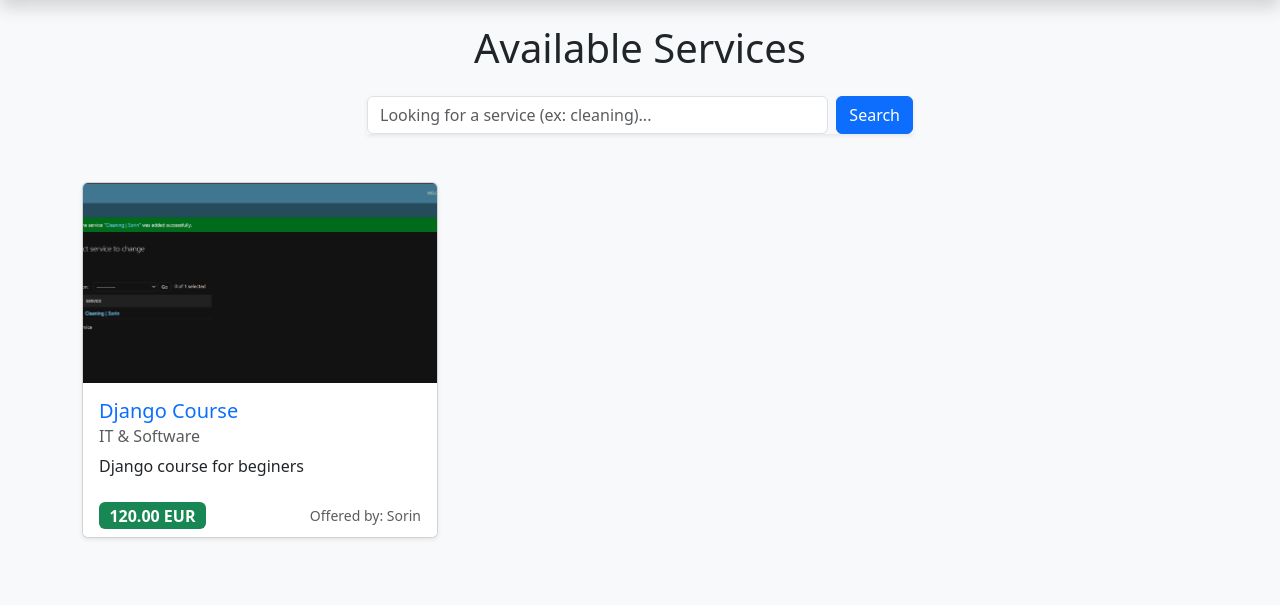
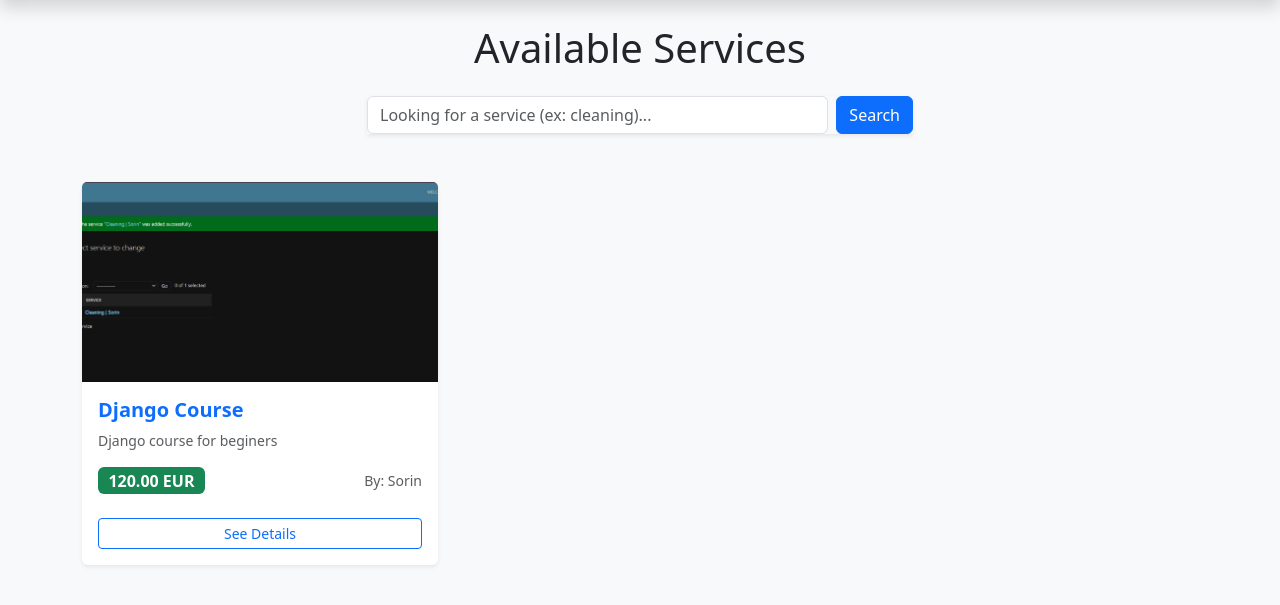
Before and after one commit to Sori678/online-service-marketplace, a Django app: page / in a window 1280 px wide. Shown: the part 56-661 px from the top of the page. Run offline with Django 5.2, Linux system fonts and the light colour scheme; data comes from the database, SQL or seed files in the repository; both versions use the stored data as it was after the commit.

Commit message:
Fixed errors and styled images, and card

```diff
--- a/marketplace/forms.py
+++ b/marketplace/forms.py
@@ -4,4 +4,4 @@ from .models import Service
 class ServiceForm(forms.ModelForm):
     class Meta:
         model = Service
-        fields = ['title', 'description', 'category', 'price','image']
+        fields = ['title', 'description', 'category', 'price', 'image']
--- a/marketplace/templates/marketplace/services.html
+++ b/marketplace/templates/marketplace/services.html
@@ -14,38 +14,36 @@
         </form>
     </div>
 </div>
-<div class="row">
+<div class="row row-cols-1 row-cols-md-3 g-4">
     {% for service in services %}
-    <div class="col-md-4 mb-4">
-        <div class="card h-100 shadow-sm">
-            {% if service.image %}
-            <img src="{{ service.image.url }}" class="card-img-top" alt="{{ service.title }}"
-                style="height: 200px; object-fit: cover;">
-            {% else %}
-            <img src="https://via.placeholder.com/300x200?text=Fara+Imagine" class="card-img-top" alt="Fara imagine">
-            {% endif %}
+    <div class="col">
+        <div class="card h-100 shadow-sm border-0">
+            <div style="height: 200px; overflow: hidden; background-color: #f8f9fa;">
+                {% if service.image %}
+                <img src="{{ service.image.url }}" class="card-img-top" alt="{{ service.title }}"
+                    style="height: 100%; width: 100%; object-fit: cover;">
+                {% else %}
+                <div class="d-flex align-items-center justify-content-center h-100 text-muted">
+                    <span>No Image</span>
+                </div>
+                {% endif %}
+            </div>
+
             <div class="card-body">
-                <h5 class="card-title">
-                    <a href="{% url 'service_detail' service.id %}" class="text-decoration-none text-primary">
-                        {{ service.title }}
-                    </a>
-                </h5>
-                <h6 class="card-subtitle mb-2 text-muted">{{ service.get_category_display }}</h6>
-                <p class="card-text">{{ service.description|truncatewords:20 }}</p>
+                <h5 class="card-title text-primary fw-bold">{{ service.title }}</h5>
+                <p class="card-text text-muted small">{{ service.description|truncatechars:80 }}</p>
+                <div class="d-flex justify-content-between align-items-center mt-3">
+                    <span class="badge bg-success fs-6">{{ service.price }} EUR</span>
+                    <small class="text-muted">By: {{ service.provider.username }}</small>
+                </div>
             </div>
-            <div class="card-footer bg-white border-top-0">
-                <div class="d-flex justify-content-between align-items-center">
-                    <span class="badge bg-success fs-6">{{ service.price }} EUR</span>
-                    <small class="text-muted">Offered by: {{ service.provider.username }}</small>
-                </div>
+            <div class="card-footer bg-transparent border-0 pb-3">
+                <a href="{% url 'service_detail' service.id %}" class="btn btn-outline-primary btn-sm w-100">See Details</a>
             </div>
         </div>
     </div>
     {% empty %}
-    <div class="col-12">
-        <div class="alert alert-info text-center">There are currently no services listed.</div>
-    </div>
+    <p class="text-center w-100">There are currently no services matching your search.</p>
     {% endfor %}
 </div>
-</div>
 {% endblock %}
--- a/marketplace/views.py
+++ b/marketplace/views.py
@@ -38,7 +38,7 @@ def edit_service(request, service_id):
         return redirect('service_list')
 
     if request.method == 'POST':
-        form = ServiceForm(request.POST, instance=service)
+        form = ServiceForm(request.POST, request.FILES, instance=service)
         if form.is_valid():
             form.save()
             messages.success(request, 'The service has been updated!')
```
Also changed, not shown: marketplace/templates/marketplace/service_form.html (+8 -4 lines), db.sqlite3, media/services/t2.png (added), media/services/t3.png (added).
